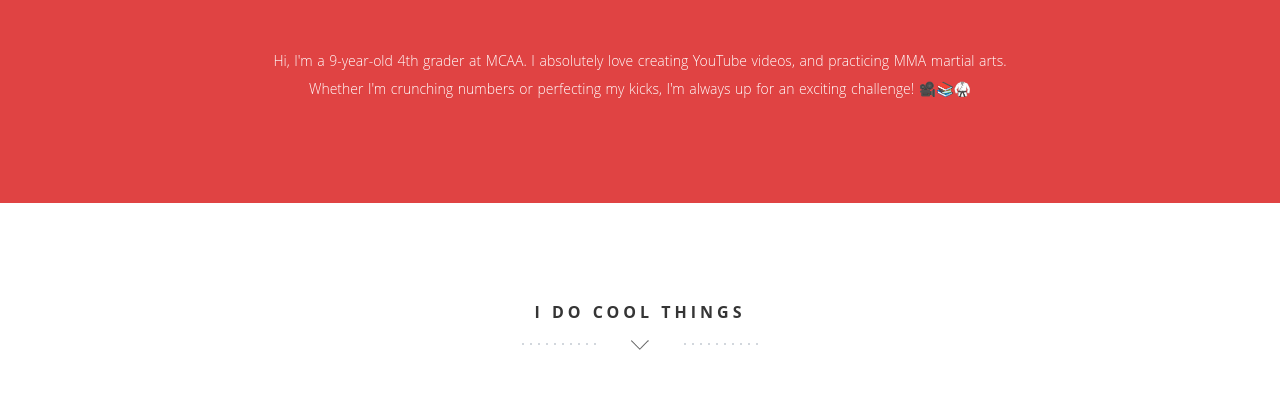
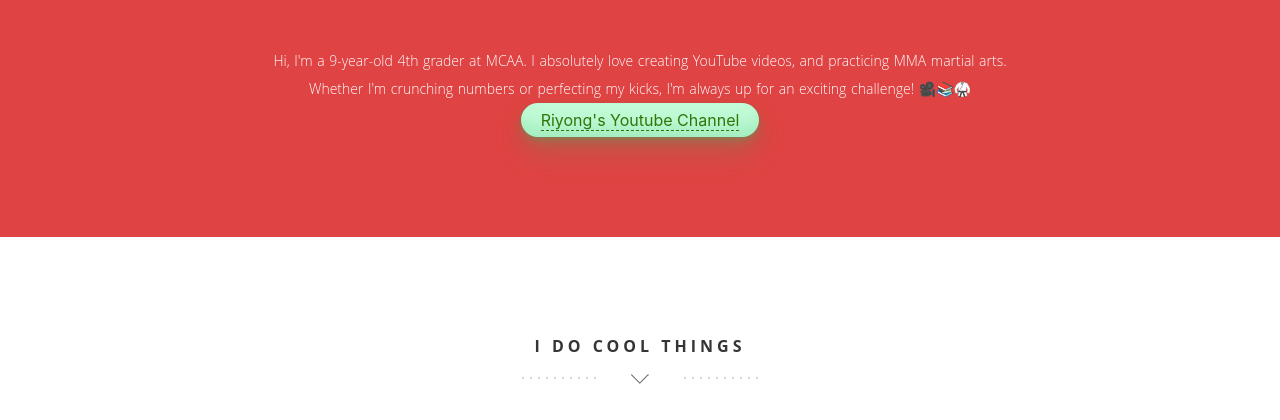
Before and after one commit to riyongrai/riyongrai.github.io, a plain HTML site: page index.html in a window 1280 px wide. Shown: the part 1015-1435 px from the top of the page. Drawn offline with nearby package versions, Linux system fonts and the light colour scheme; some packages are replaced by stand-ins of ours.

Commit message:
animation

```diff
--- a/css/style.css
+++ b/css/style.css
@@ -583,7 +583,7 @@ h1.arrow span {
 }
 
 .color-bg a {
-    color: #FFE800;
+    color: #307508;
 }
 .color-bg h6, .color-bg p {
     color: white;
@@ -1239,6 +1239,41 @@ ul.slides li {
 #iron{
 	width: 230px;
 }
+
 #yt{
 	width: 300px;
+	transition: transform 0.3s ease;
 }
+
+#mcaa {
+    transition: transform 0.3s ease;
+}
+
+#mcaa:hover, #yt:hover, #iron:hover{
+    transform: scale(2.1);
+}
+
+/* CSS */
+.button-33 {
+	background-color: #c2fbd7;
+	border-radius: 100px;
+	box-shadow: rgba(44, 187, 99, .2) 0 -25px 18px -14px inset,rgba(44, 187, 99, .15) 0 1px 2px,rgba(44, 187, 99, .15) 0 2px 4px,rgba(44, 187, 99, .15) 0 4px 8px,rgba(44, 187, 99, .15) 0 8px 16px,rgba(44, 187, 99, .15) 0 16px 32px;
+	color: green;
+	cursor: pointer;
+	display: inline-block;
+	font-family: CerebriSans-Regular,-apple-system,system-ui,Roboto,sans-serif;
+	padding: 7px 20px;
+	text-align: center;
+	text-decoration: none;
+	transition: all 250ms;
+	border: 0;
+	font-size: 16px;
+	user-select: none;
+	-webkit-user-select: none;
+	touch-action: manipulation;
+  }
+
+  .button-33:hover {
+	box-shadow: rgba(44,187,99,.35) 0 -25px 18px -14px inset,rgba(44,187,99,.25) 0 1px 2px,rgba(44,187,99,.25) 0 2px 4px,rgba(44,187,99,.25) 0 4px 8px,rgba(44,187,99,.25) 0 8px 16px,rgba(44,187,99,.25) 0 16px 32px;
+	transform: scale(1.05) rotate(720deg);
+  }
--- a/index.html
+++ b/index.html
@@ -116,6 +116,10 @@
                 <h1 class="arrow">A little <span>about</span> me</h1><!-- Headline -->
 				<!-- about / welcome text -->
                <p>Hi, I'm a 9-year-old 4th grader at MCAA. I absolutely love creating YouTube videos, and practicing MMA martial arts. Whether I'm crunching numbers or perfecting my kicks, I'm always up for an exciting challenge! 🎥📚🥋</p>
+               <button class="button-33" role="button">
+                <a href="https://youtube.com/@mr.cactus-yf2dj?si=Rp5VEl-HahrTdtqA">
+                Riyong's Youtube Channel
+                </a></button>
               </div>
             </div>
           </div>
@@ -141,7 +145,7 @@
           <!-- Service Box 1 -->
                   <div class="col-md-4 wp2 item">
                     <!-- <div class="icon"> -->
-                      <img src="./img/mcaa.png" alt="mcaa">
+                      <img id="mcaa" src="./img/mcaa.png" alt="mcaa">
                       <!-- <i class="fa fa-camera"></i> -->
                       <!-- Icon -->
                     <!-- </div> -->
```
